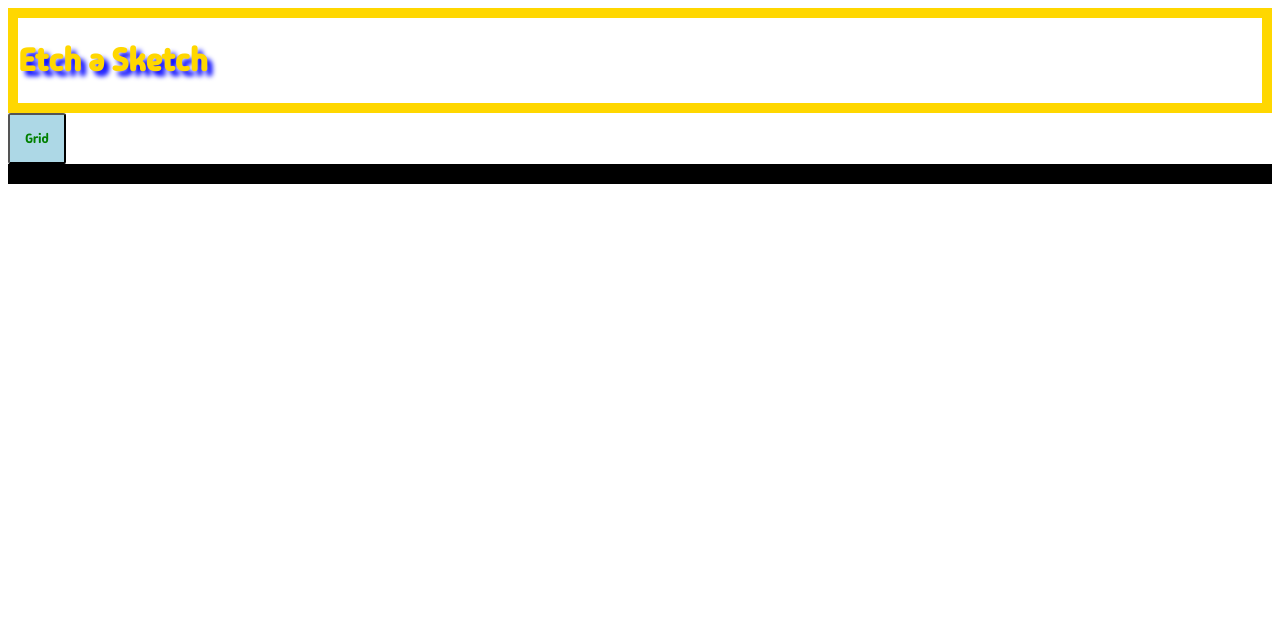
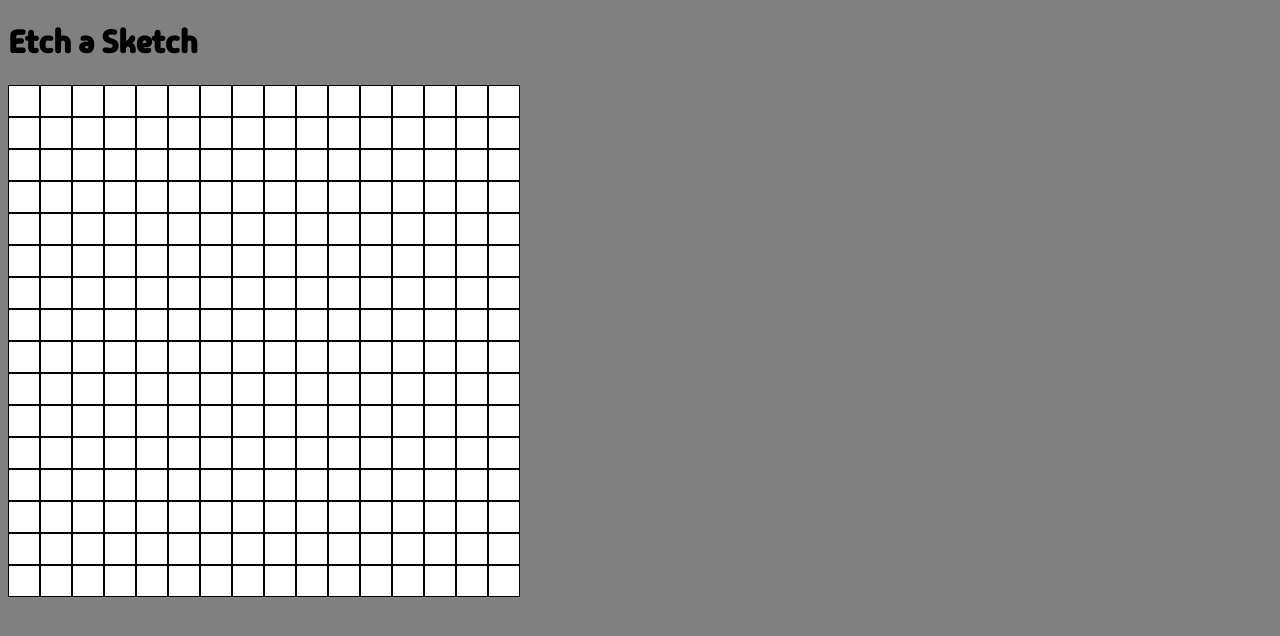
Before and after one commit to Blkmist888/Etch-Sketch, a plain HTML site: page index.html in a window 1280 px wide. Drawn offline with Linux system fonts and the light colour scheme.

Commit message:
Width and Height adjusted

```diff
--- a/etch.js
+++ b/etch.js
@@ -1,6 +1,24 @@
-const num = 16
-for (let index = 0; index <=16; index++) {
- const result= num*index
- console.log(result)
 
+
+
+const container= document.getElementById('container')
+container.style.display='flex'
+container.style.flexWrap='wrap'
+container.style.backgroundColor='blue'
+container.style.height='512px'
+container.style.width='512px'
+
+
+const rows= 16
+const columns= 16
+
+for (let index = 0; index < rows*columns; index++) {
+ const createGrid= document.createElement('div')
+createGrid.style.boxSizing='border-box'
+createGrid.style.backgroundColor='white'
+createGrid.style.height=`32px`
+createGrid.style.width=`32px`
+createGrid.style.border=' 1px solid black'
+container.appendChild(createGrid)
+createGrid.classList.add
 }
--- a/index.html
+++ b/index.html
@@ -9,7 +9,7 @@
 </head>
 <body>
     <div id="title"><h1>Etch a Sketch</h1></div>
-    <button id="gridBtn">Grid</button>
+
     <div id="container"></div>
     <script src="etch.js"></script>
 </body>
--- a/style.css
+++ b/style.css
@@ -4,23 +4,6 @@
 
 }
  *{font-family: 'Madimi';}
- body{
+
+ body{ background-color: grey;
 }
-
-#title{color: gold;
-text-shadow:5px 5px  5px blue;}
-
-
-button{border-radius: 5%;
-padding: 15px;
-background-color: lightblue;
-color: green;}
-
-#container{background-color:white;
-display: flex;
-flex-wrap: wrap;
-flex:0 0 0;
-}
-
-
-div{border: 10px solid;}
```
